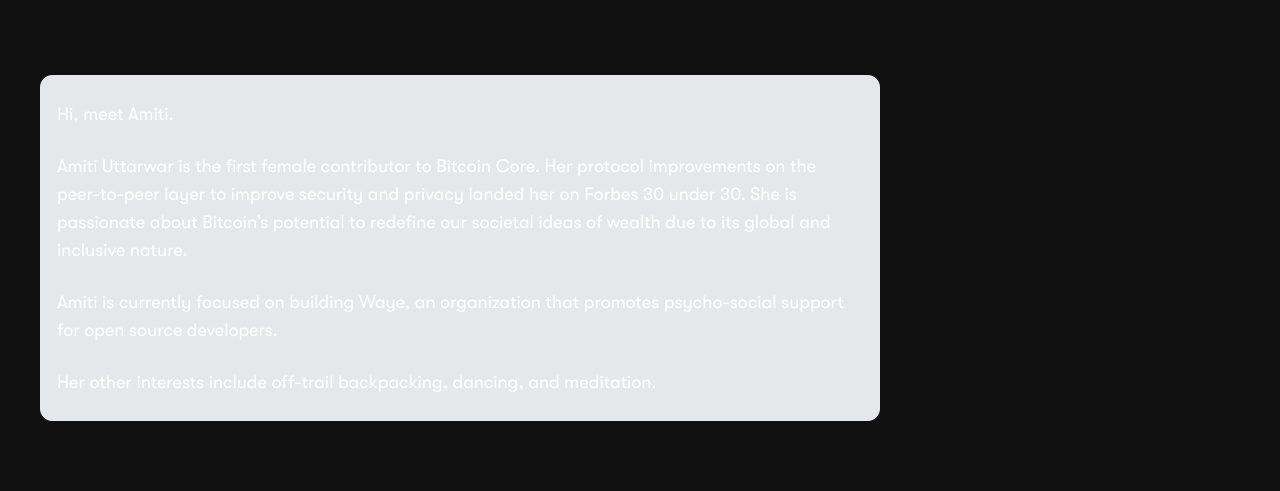
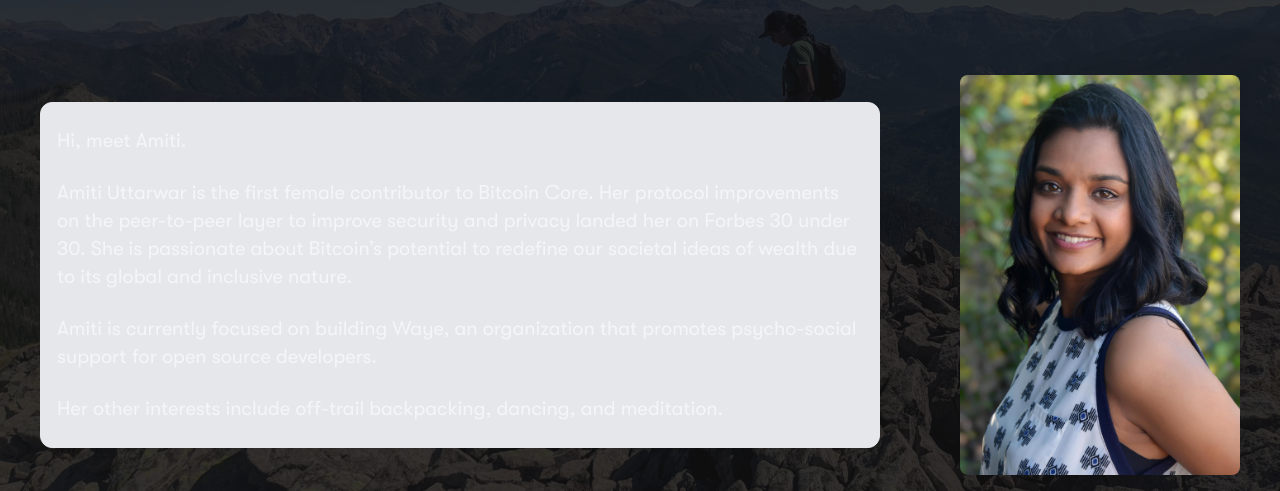
Before and after one commit to amitiuttarwar/personal-website, a website: page about.html in a window 1280 px wide. Shown: the part 309-800 px from the top of the page. Drawn offline with Linux system fonts and the light colour scheme.

Commit message:
design: add background image

```diff
--- a/about.html
+++ b/about.html
@@ -8,8 +8,9 @@
     <link rel="stylesheet" href="./output.css" />
     <link rel="shortcut icon" href="./favicon.ico" />
   </head>
-  <body class="bg-[#111111] text-white">
-    <main class="flex flex-col items-start h-screen py-10 gap-10 max-w-[1200px] w-full mx-auto">
+  <body class="bg-[#111111] text-white relative h-screen index-bckg-image">
+    <div class="absolute top-0 left-0 bottom-0 right-0 w-full h-full bg-[#111111] opacity-[85%] -z-10"></div>
+    <main class="flex flex-col items-start h-screen py-10 gap-10 max-w-[1200px] overflow-scroll w-full mx-auto relative">
       <div class="w-full flex flex-col">
         <button class="">
           <a href="index.html" class="cursor-pointer font-gt-walsheim flex items-center gap-2 hover-underline-ltr w-fit">
@@ -17,14 +18,14 @@
             <p>Home</p>
           </a>
         </button>
-        <div class="flex items-start gap-2 justify-start w-full py-20 bg-whit overflow-hidden relative">
+        <div class="flex items-start gap-2 justify-start w-full py-20 overflow-hidden relative">
           <h1 class="text-[120px] leading-[100%] font-medium text-nowrap">About Me</h1>
         </div>
       </div>
 
-      <div class="flex items-center gap-32 w-full">
+      <div class="flex items-center gap-20 w-full">
         <div
-          class="bg-[#fafafa] w-fit rounded-xl dark:text-white p-6 px-4 border-b border-gray-200 dark:bg-gradient-to-b from-zinc-200 backdrop-blur-2xl dark:border-neutral-800 dark:bg-zinc-800/30 dark:from-inherit lg:border lg:bg-gray-200 lg:dark:bg-zinc-800/30 flex flex-col gap-6 text-lg font-normal font-gt-walsheim max-w-[70%]"
+          class="bg-[#fafafa] w- rounded-xl p-6 px-4 border-b border-gray-200 dark:bg-gradient-to-b from-zinc-200 backdrop-blur-2xl dark:border-neutral-800 dark:bg-zinc-800/30 dark:from-inherit lg:border lg:bg-gray-200 lg:dark:bg-zinc-800/30 flex flex-col gap-6 text-xl text-[#f4f5f7] dark:text-[#f4f5f7] font-normal font-gt-walsheim max-w-[70%] min-w-[60%]"
         >
           <p>Hi, meet Amiti.</p>
           <p>
@@ -35,6 +36,10 @@
           <p>Amiti is currently focused on building Waye, an organization that promotes psycho-social support for open source developers.</p>
           <p class="">Her other interests include off-trail backpacking, dancing, and meditation.</p>
         </div>
+
+        <section class="max-w-[40%]">
+          <img src="./assets/headshot.jpg" alt="" class="w-[400px] h-[400px] rounded-lg max-w-full max-h-full object-cover object-top" />
+        </section>
       </div>
     </main>
   </body>
--- a/style.css
+++ b/style.css
@@ -57,3 +57,11 @@
 .hover-underline-ltr:hover::after {
   width: 100%;
 }
+
+.index-bckg-image {
+  background-image: url("/assets/index-bckg.jpg");
+  background-size: cover;
+  background-position: center;
+  background-repeat: no-repeat;
+  background-attachment: fixed;
+}
```
Also changed, not shown: index.html (+3 -1 lines), assets/climbing-human.svg (deleted), assets/headshot.jpg (added), assets/index-bckg.jpg (added), assets/sitting-down.svg (deleted), assets/twitter-icon.png (deleted), output.css, 1 other file.
